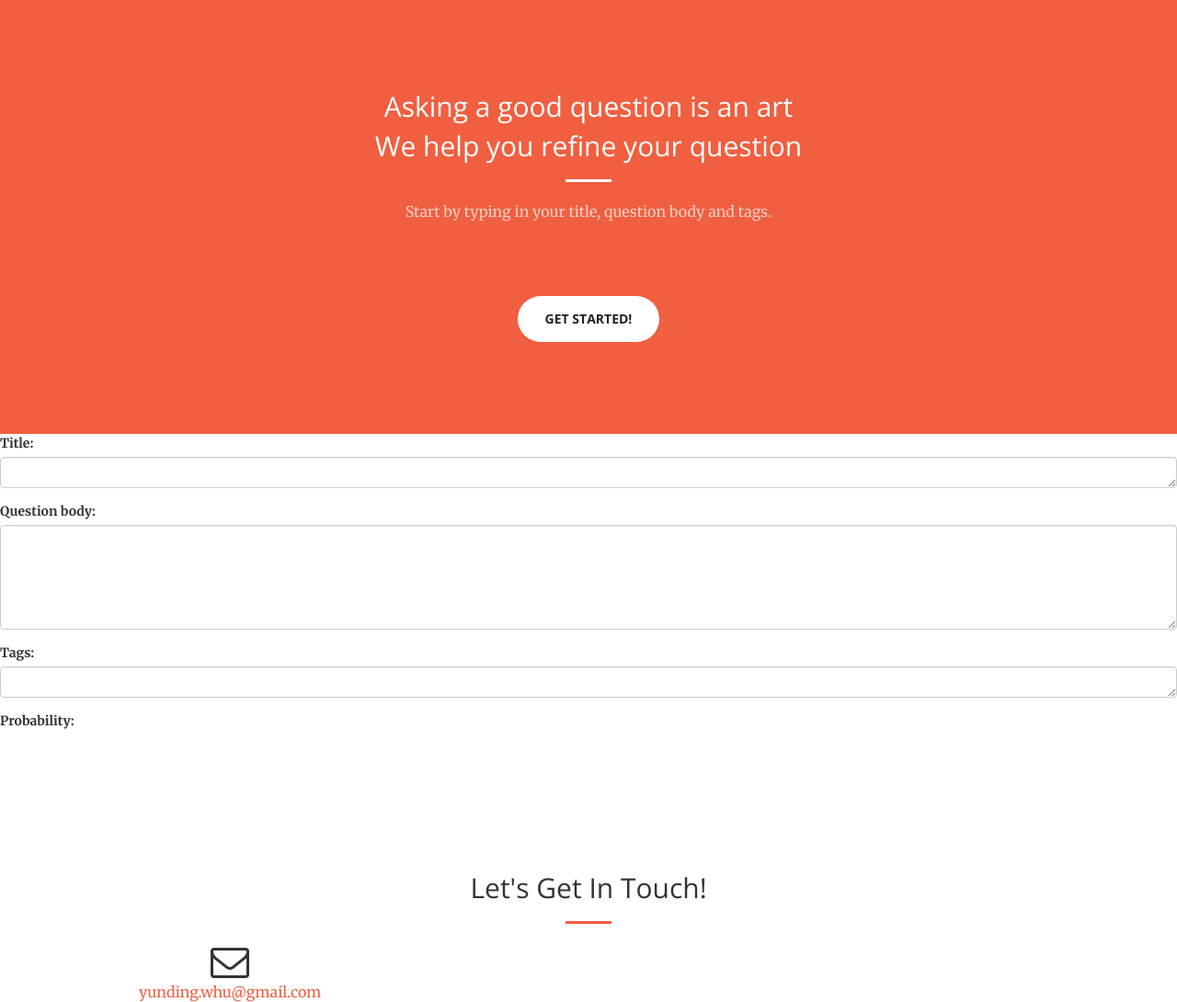
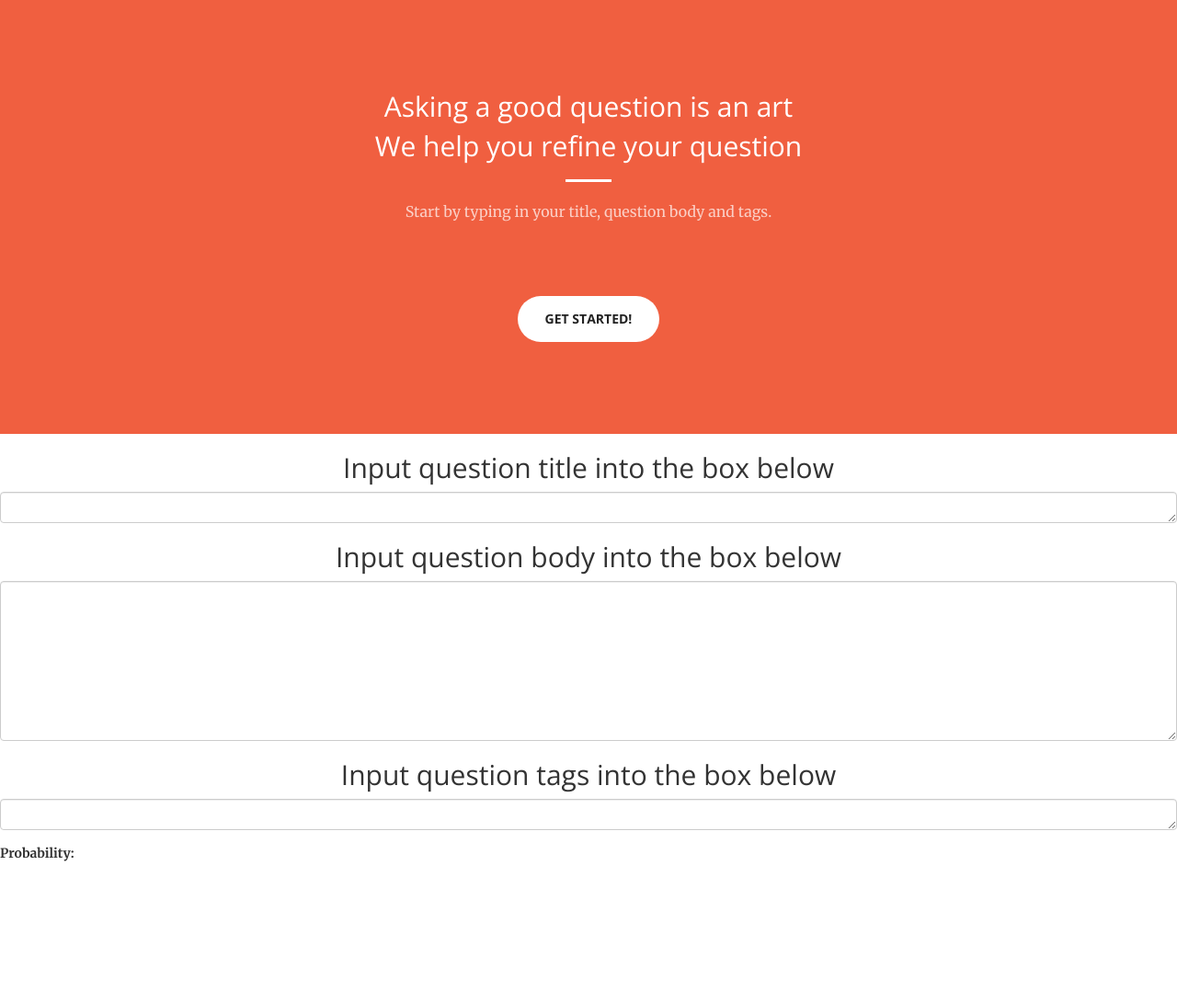
Before and after one commit to EricTing/ask-stackoverflow, a Flask app: page / in a window 1280 px wide. Shown: the part 801-1891 px from the top of the page at 92% size. Run offline with Flask 2, Linux system fonts and the light colour scheme; parts of the project's set-up code (start-up, migrations or seed data) failed here and were passed over; some libraries are stand-ins or nearby versions.

Commit message:
use larger fonts for usage
	modified:   app/templates/index.html

```diff
--- a/app/templates/index.html
+++ b/app/templates/index.html
@@ -100,17 +100,17 @@
     </section>
 
     <div class="form-group">
-        <label for="title">Title:</label>
+        <h2 align="center">Input question title into the box below</h1>
         <textarea class="form-control" rows="1" id="title"></textarea>
     </div>
 
     <div class="form-group">
-        <label for="body">Question body:</label>
-        <textarea class="form-control" rows="5" id="body"></textarea>
+        <h2 align="center">Input question body into the box below</h1>
+        <textarea class="form-control" rows="8" id="body"></textarea>
     </div>
 
     <div class="form-group">
-        <label for="tags">Tags:</label>
+        <h2 align="center">Input question tags into the box below</h1>
         <textarea class="form-control" rows="1" id="tags"></textarea>
     </div>
 
```
